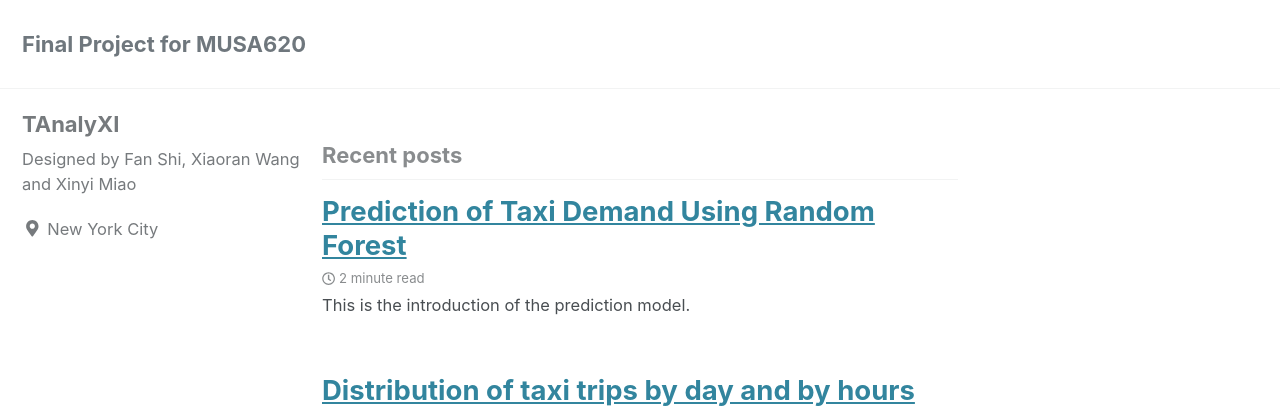
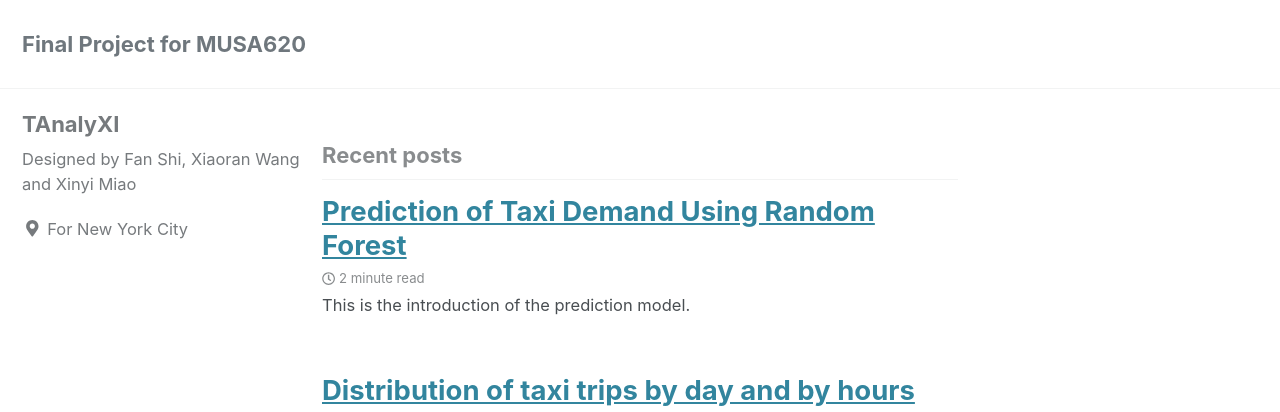
Before and after one commit to XinyiMsumyee/my-pages-starter, a Jekyll site: the page built from index.html, in a window 1280 px wide. Shown: the top 412 px of the page. Built offline with Jekyll 4.4.1, drawn with Linux system fonts in a browser that asks for light colours; cached includes are drawn as plain includes; nearby versions of some CDN libraries; a script that is not in the unit is left out; the list of posts is cut into pages by our own code.

Commit message:
add 'for'

```diff
--- a/_config.yml
+++ b/_config.yml
@@ -108,7 +108,7 @@ author:
   name: "TAnalyXI"
   avatar: # path of avatar image, e.g. "/assets/images/bio-photo.jpg"
   bio: "Designed by Fan Shi, Xiaoran Wang and Xinyi Miao"
-  location: "New York City"
+  location: "For New York City"
   email:
   links:
     - label: "Email"
```
